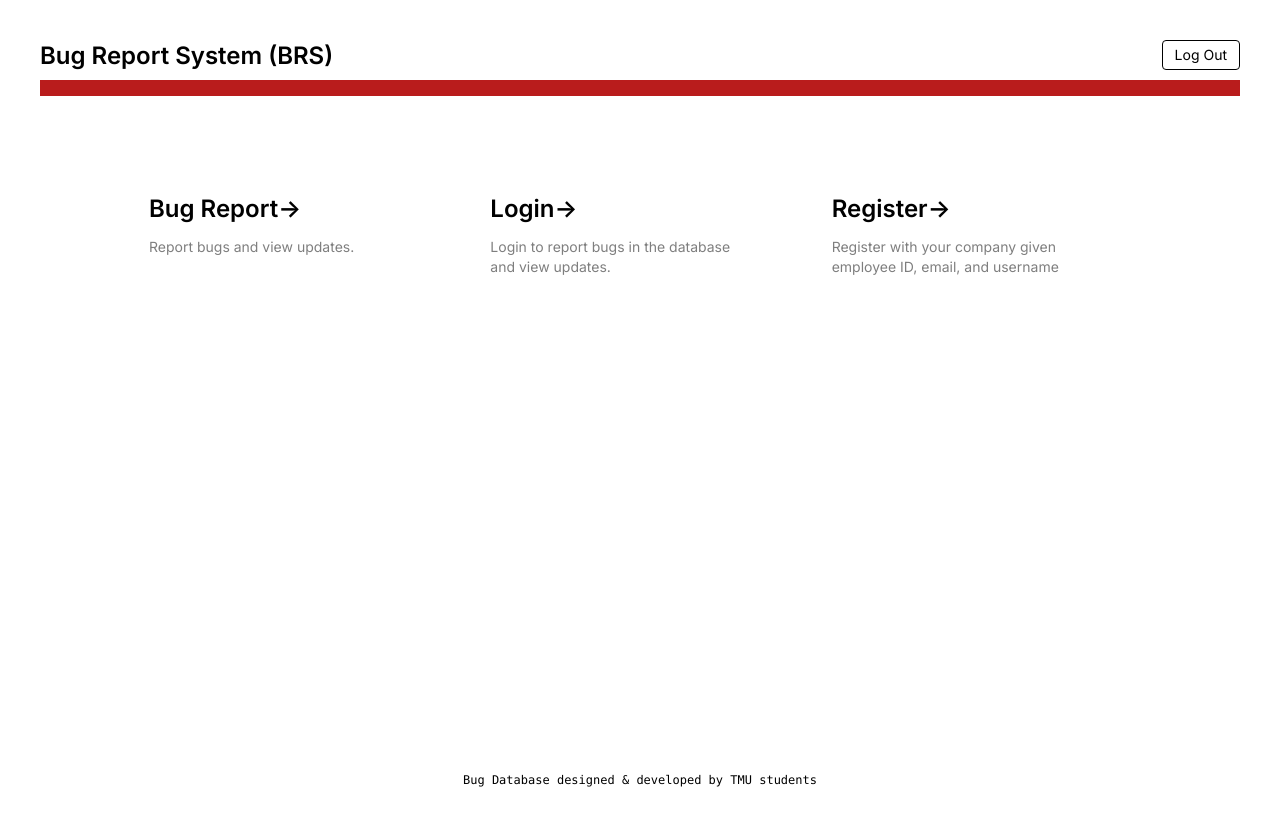
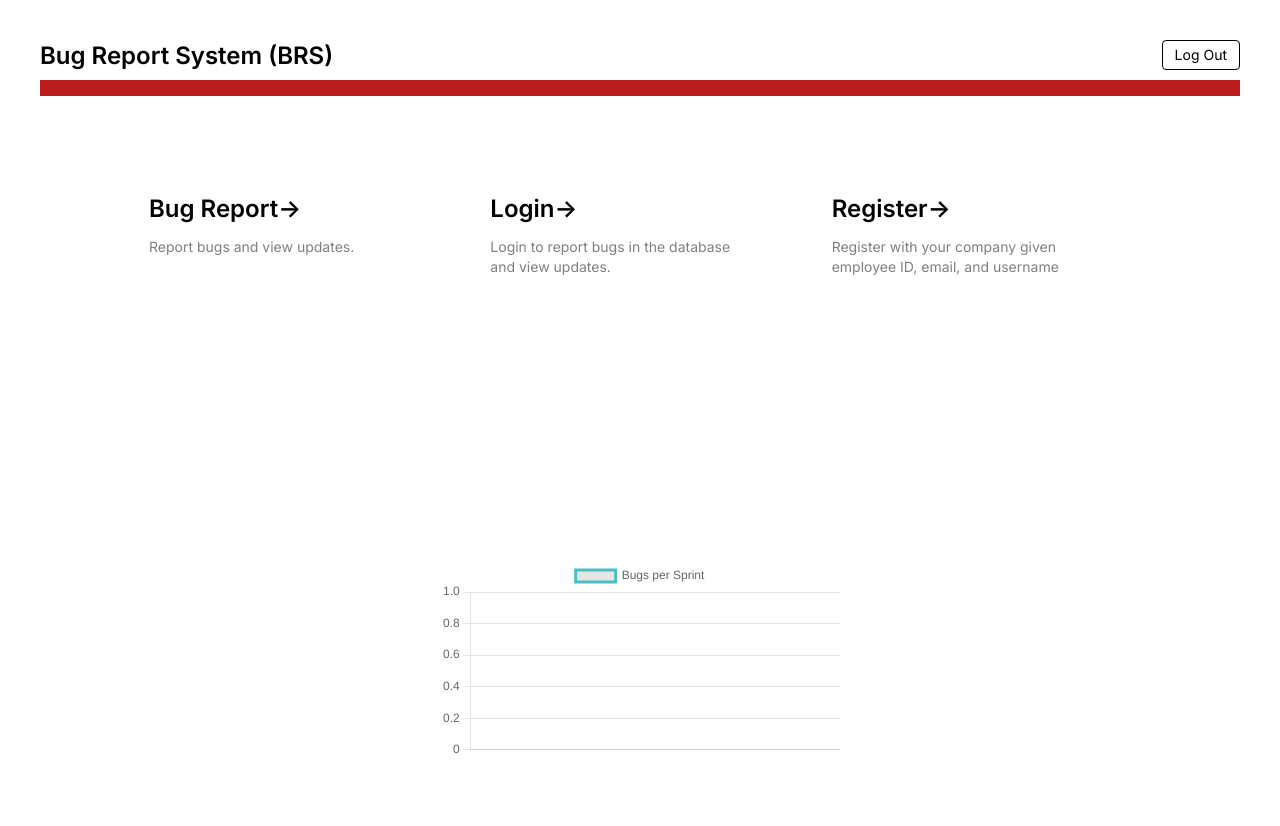
Before and after one commit to zain-zubair/bug-database, a Next.js app: page / in a window 1280 px wide. Shown: the top 826 px of the page. Built offline with nearby package versions, Linux system fonts and the light colour scheme; no server answers; the database is empty.

Commit message:
Fixed graph errors and UI

```diff
--- a/app/page.js
+++ b/app/page.js
@@ -1,3 +1,4 @@
+import BugGraph from "@/components/BugGraph";
 import Link from "next/link";
 
 export default function Home() {
@@ -21,7 +22,7 @@ export default function Home() {
 
   return (
     <main className="flex min-h-screen flex-col items-center justify-between px-6 py-10">
-      <div className="mb-32 grid text-center md:max-w-5xl md:w-full md:mb-0 md:grid-cols-3 md:text-left">
+      <div className="grid text-center md:max-w-5xl md:w-full md:mb-0 md:grid-cols-3 md:text-left">
         {sections.map((section, index) => (
           <Link
             key={index}
@@ -41,16 +42,9 @@ export default function Home() {
         ))}
       </div>
 
-      <footer className="absolute bottom-0 py-3 text-center font-mono text-xs">
-        <Link
-          href="https://github.com/zain-zubair/bug-database"
-          rel="noopener noreferrer"
-          target="_blank"
-          className="hover:text-red-700 duration-300 transition-colors"
-        >
-          Bug Database designed & developed by TMU students
-        </Link>
-      </footer>
+      <div className="absolute bottom-10">
+        <BugGraph />
+      </div>
     </main>
   );
 }
--- /dev/null
+++ b/components/BugGraph.js
@@ -0,0 +1,64 @@
+"use client";
+
+import { useState, useEffect } from "react";
+import Chart from "chart.js/auto";
+import { db } from "@/lib/db";
+
+const BugGraph = () => {
+  const [chart, setChart] = useState(null);
+
+  useEffect(() => {
+    const fetchBugData = async () => {
+      try {
+        // Fetch data from your database to populate the graph
+        const { data } = await db.from("reports").select("*");
+
+        // Process the data to prepare for the graph
+        const labels = data.map((report) => report.bugType);
+        const bugCounts = data.map((report) => report.status);
+
+        // Create chart
+        const ctx = document.getElementById("bugChart");
+        const newChart = new Chart(ctx, {
+          type: "line",
+          data: {
+            labels: labels,
+            datasets: [
+              {
+                label: "Bugs per Sprint",
+                data: bugCounts,
+                borderColor: "rgb(75, 192, 192)",
+                tension: 0.1,
+                fill: false,
+              },
+            ],
+          },
+          options: {
+            scales: {
+              y: {
+                beginAtZero: true,
+              },
+            },
+          },
+        });
+
+        setChart(newChart);
+      } catch (error) {
+        console.error("Error fetching bug data:", error.message);
+      }
+    };
+
+    fetchBugData();
+
+    // Cleanup
+    return () => {
+      if (chart) {
+        chart.destroy();
+      }
+    };
+  });
+
+  return <canvas id="bugChart" width="400" height="200"></canvas>;
+};
+
+export default BugGraph;
--- a/package.json
+++ b/package.json
@@ -10,6 +10,7 @@
   },
   "dependencies": {
     "@supabase/supabase-js": "^2.39.8",
+    "chart.js": "^4.4.2",
     "next": "14.1.3",
     "react": "^18",
     "react-dom": "^18",
```
Also changed, not shown: 1 other file (tests, documents, lock files or other folders).
